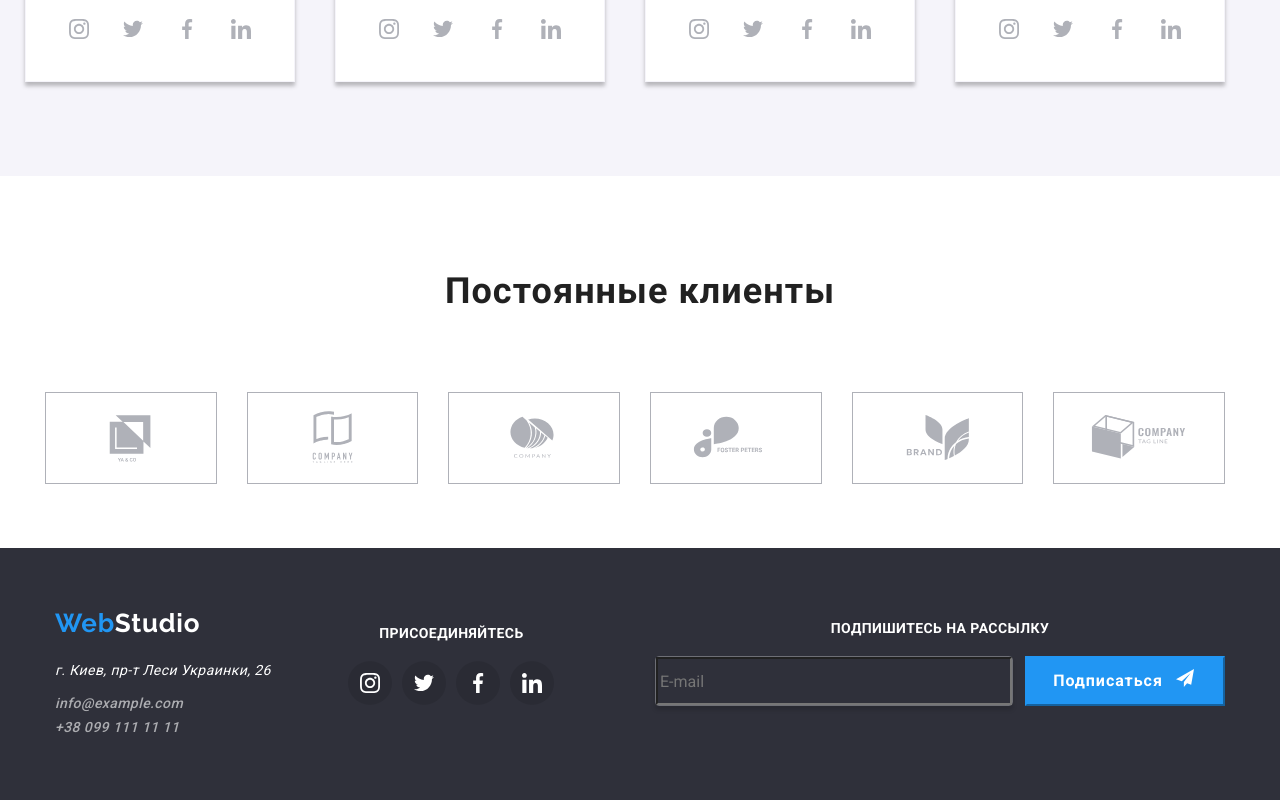
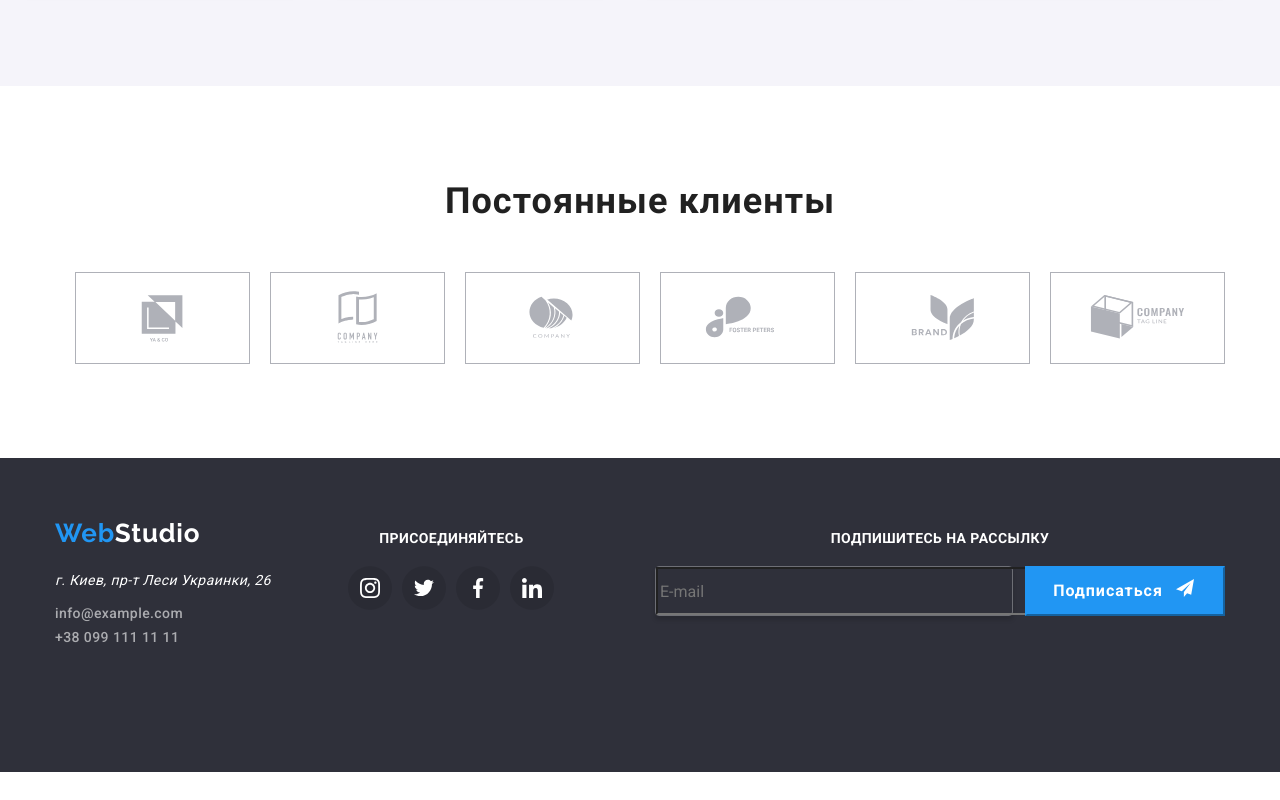
Before and after one commit to AnnaFesenko7/goit-markup-hw-08, a plain HTML site: page index.html in a window 1280 px wide. Shown: the part 2159-2959 px from the top of the page. After the commit the page ends 2931 px from the top, so only its background shows below. Drawn offline with nearby package versions, Linux system fonts and the light colour scheme.

Commit message:
разметка вfooter

```diff
--- a/sass/components/clients-section/_clients.scss
+++ b/sass/components/clients-section/_clients.scss
@@ -15,7 +15,7 @@
 
   color: $primary-text-color;
 
-  padding-bottom: 30px;
+  margin-bottom: 30px;
 
   @media screen and (min-width: 1200px) {
     margin-bottom: 50px;
@@ -24,35 +24,35 @@
   }
 }
 .clients__list {
+  width: 100%;
   display: flex;
   flex-wrap: wrap;
   margin-top: -30px;
-  margin-left: -40px;
+  margin-left: -30px;
 
   @media screen and (min-width: 768px) {
   }
 
   @media screen and (min-width: 1200px) {
     flex-wrap: nowrap;
-    height: 92px;
+    margin-top: 0;
+    margin-left: 0;
   }
 }
 
 .clients__item {
-  width: 100%;
-  height: 100%;
+  height: 92px;
+
+  margin-top: 30px;
+  margin-left: 20px;
   flex-basis: calc(100% / 2 - 30px);
 
-  margin-top: 30px;
-  margin-left: 30px;
-
   @media screen and (min-width: 768px) {
-    width: 226px;
     flex-basis: calc(100% / 3 - 30px);
   }
 
   @media screen and (min-width: 1200px) {
-    width: 170px;
+    margin-top: 0;
   }
 
   // & + & {
--- a/sass/components/page-footer/_footer-form.scss
+++ b/sass/components/page-footer/_footer-form.scss
@@ -6,8 +6,9 @@
   width: 100%;
 
   @media screen and (min-width: 768px) {
-    padding-left: 166px;
-    padding-right: 153px;
+    // margin-top: 102px;
+    // padding-left: 166px;
+    // padding-right: 153px;
   }
 
   @media screen and (min-width: 1200px) {
@@ -35,6 +36,7 @@
 
 .subscription__mail {
   width: 100%;
+  width: 450px;
   height: 100%;
   height: 50px;
 
@@ -57,6 +59,7 @@
 
 .subscription__input {
   width: 100%;
+  width: 450px;
   height: 100%;
   background-color: inherit;
 }
--- a/sass/components/page-footer/_footer.scss
+++ b/sass/components/page-footer/_footer.scss
@@ -1,36 +1,26 @@
 .footer {
-  height: 603px;
-
   padding-top: 60px;
   padding-bottom: 60px;
-  max-width: 480px;
 
-  margin-left: auto;
-  margin-right: auto;
   background-color: $extra-background-color;
 
   @media screen and (min-width: 768px) {
-    max-width: 768px;
-    height: 463px;
   }
 
   @media screen and (min-width: 1200px) {
-    max-width: 1600px;
-
-    height: 252px;
   }
 
   .container {
     display: flex;
     flex-direction: column;
     align-items: center;
-    justify-content: space-between;
+    justify-content: space-around;
     height: 100%;
 
     @media screen and (min-width: 768px) {
       flex-direction: row;
       flex-wrap: wrap;
-      justify-content: center;
+      justify-content: space-around;
       align-items: flex-start;
     }
     @media screen and (min-width: 1200px) {
@@ -74,18 +64,29 @@
 
 .footer__contacts {
   text-align: center;
+  font-style: normal;
+
   &:not(:last-child) {
     margin-bottom: 9px;
   }
 }
 
+.footer__address {
+  margin-bottom: 60px;
+
+  @media screen and (min-width: 768px) {
+    margin-bottom: 0;
+  }
+}
+
 .footer__networks {
   padding: 0;
+  margin-bottom: 60px;
+
   @media screen and (min-width: 768px) {
-    margin-left: 165px;
-    margin-top: 5px;
+    // margin-left: 165px;
+    // margin-top: 5px;
     margin-bottom: 102px;
-    height: 80px;
   }
   @media screen and (min-width: 1200px) {
     margin-left: 70px;
--- a/sass/components/team-section/_team.scss
+++ b/sass/components/team-section/_team.scss
@@ -23,8 +23,11 @@
 
   color: $primary-text-color;
 
-  padding-top: 60px;
-  padding-bottom: 30px;
+  @media screen and (min-width: 768px) {
+    margin-bottom: 30px;
+  }
+  // padding-top: 60px;
+  //
 
   @media screen and (min-width: 1200px) {
     font-size: 36px;
@@ -70,10 +73,12 @@
 
   @media screen and (min-width: 1200px) {
     margin-left: 0;
+
     flex-basis: calc(100% / 4 - 30px);
 
     .team__card + .team__card {
       margin-left: 30px;
+      margin-top: 0;
     }
   }
 }
```
Also changed, not shown: css/main.css, css/main.min.css, 2 other files.
